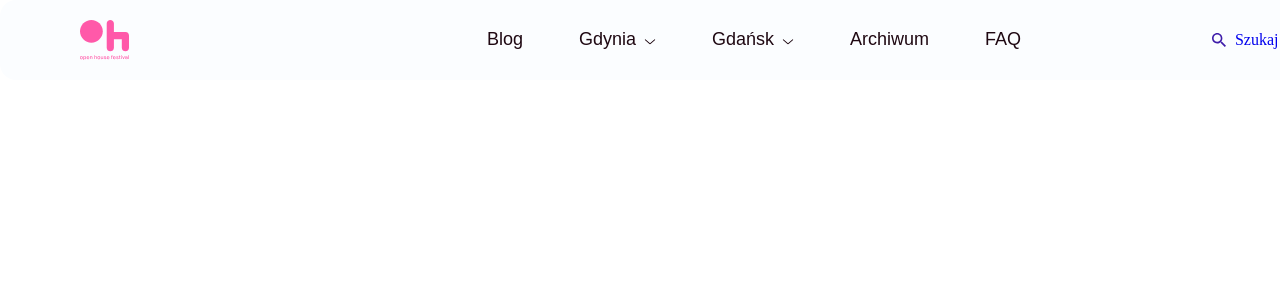
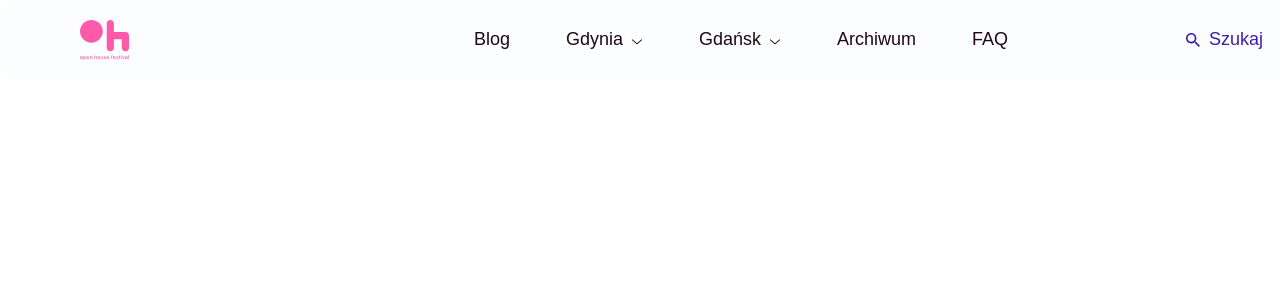
Before and after one commit to JasinskiSz/OH-festival-react-vite, a React (Vite) app: page / in a window 1280 px wide. Shown: the top 300 px of the page. Built offline with nearby package versions, Linux system fonts and the light colour scheme.

Commit message:
feat: NavIconButton styles

```diff
--- a/src/components/nav-icon-button/NavIconButton.css
+++ b/src/components/nav-icon-button/NavIconButton.css
@@ -1,5 +1,21 @@
-.icon-container {
+.icons-icons {
     display: flex;
     align-items: center;
     gap: 0.375rem;
 }
+
+.icons-icons>img {
+    width: 1.25rem;
+    height: 1.25rem;
+}
+
+.icons-icons>div {
+    color: var(--Purple-Purple-500, #3E1DAA);
+
+    /* Desktop/Arial/Body-Medium */
+    font-family: Arial;
+    font-size: 1.125rem;
+    font-style: normal;
+    font-weight: 400;
+    line-height: 130%; /* 1.4625rem */
+}
--- a/src/components/nav-icon-button/NavIconButton.tsx
+++ b/src/components/nav-icon-button/NavIconButton.tsx
@@ -9,7 +9,7 @@ interface NavIconButtonProps {
 
 const NavIconButton: React.FC<NavIconButtonProps> = ({ text, iconUrl, link, alt }) => {
     return (
-        <a href={link} className="icon-container">
+        <a href={link} className="icons-icons">
             <img src={iconUrl} alt={alt} />
             <div>{text}</div>
         </a>
```
